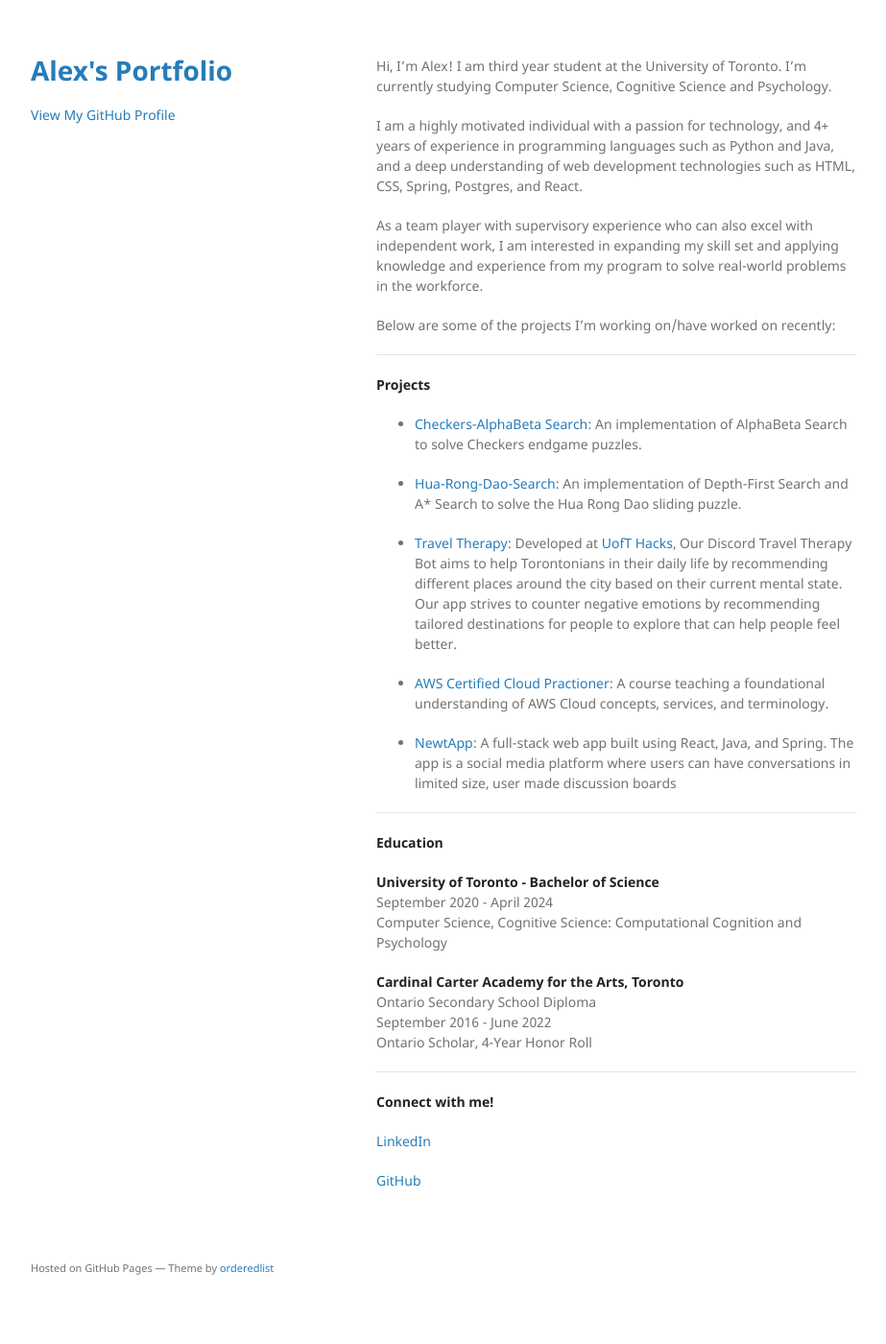
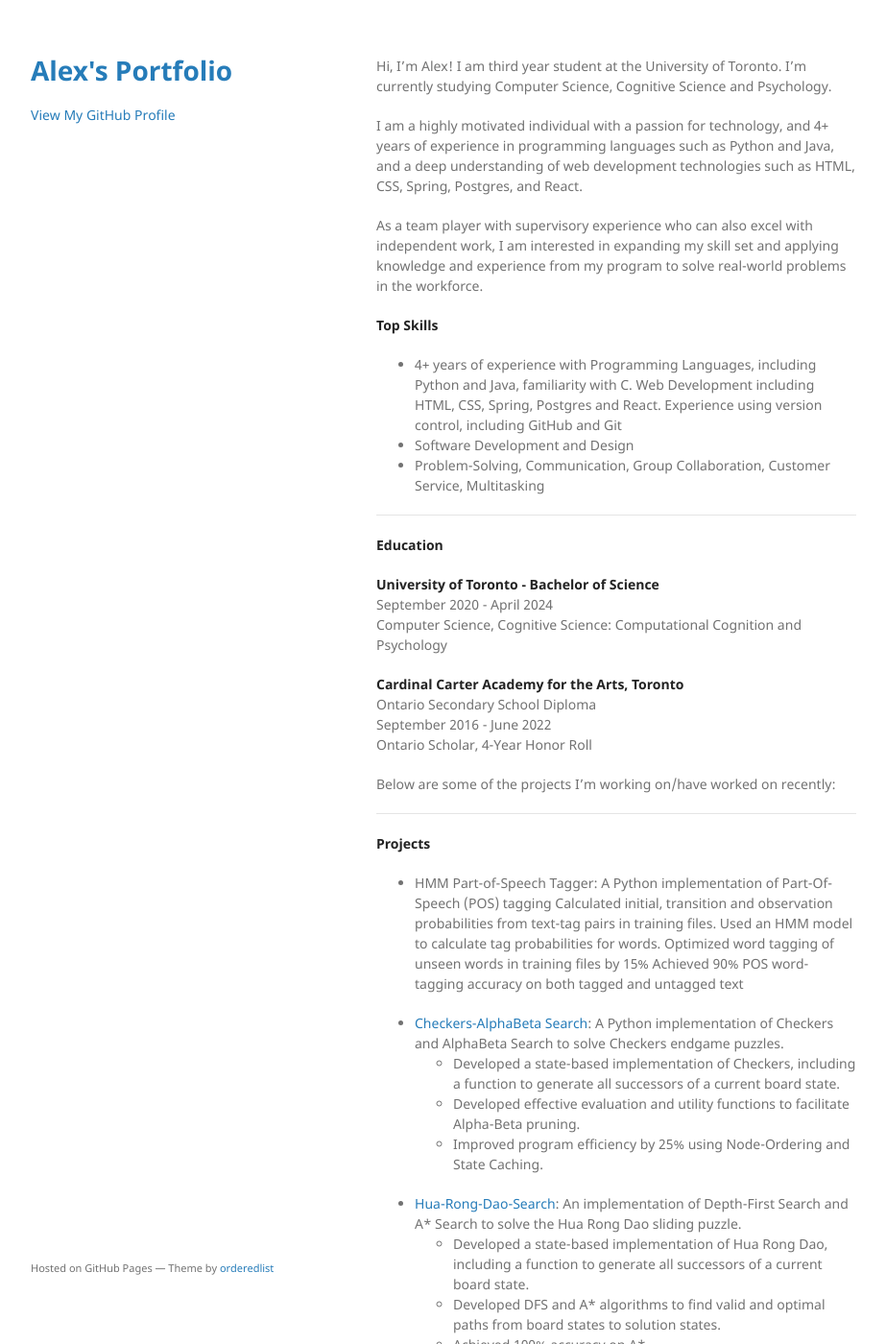
Before and after one commit to alexszokolay/alexszokolay.github.io, a Jekyll site: the page built from index.md, in a window 1280 px wide and 1400 px high. Shown: the whole window at 96% size, without its empty margins (178-1101 px from the left). Built offline with Jekyll 4.4.1, drawn with Linux system fonts in a browser that asks for light colours; our own code applies the rules of GitHub Pages for plain Markdown files; the repository's description, which GitHub fills in, is left out; some of the changed text lies outside the part shown.

Commit message:
Update index.md

```diff
--- a/index.md
+++ b/index.md
@@ -4,22 +4,10 @@ I am a highly motivated individual with a passion for technology, and 4+ years o
 
 As a team player with supervisory experience who can also excel with independent work, I am interested in expanding my skill set and applying knowledge and experience from my program to solve real-world problems in the workforce.
 
-
-Below are some of the projects I'm working on/have worked on recently:
-
-___
-
-**Projects**
-
-- [Checkers-AlphaBeta Search](https://github.com/alexszokolay/Checkers-AlphaBetaSearch): An implementation of AlphaBeta Search to solve Checkers endgame puzzles.
-
-- [Hua-Rong-Dao-Search](https://github.com/alexszokolay/Hua-Rong-Dao-Search): An implementation of Depth-First Search and A* Search to solve the Hua Rong Dao sliding puzzle.
-
-- [Travel Therapy](https://github.com/alexszokolay/Uoft-ECKS): Developed at [UofT Hacks](https://www.uofthacks.com/), Our Discord Travel Therapy Bot aims to help Torontonians in their daily life by recommending different places around the city based on their current mental state. Our app strives to counter negative emotions by recommending tailored destinations for people to explore that can help people feel better.
-
-- [AWS Certified Cloud Practioner](https://aws.amazon.com/certification/certified-cloud-practitioner/): A course teaching a foundational understanding of AWS Cloud concepts, services, and terminology.
-
-- [NewtApp](https://newt.social/): A full-stack web app built using React, Java, and Spring. The app is a social media platform where users can have conversations in limited size, user made discussion boards
+**Top Skills**
+- 4+ years of experience with Programming Languages, including Python and Java, familiarity with C. Web Development including HTML, CSS, Spring, Postgres and React. Experience using version control, including GitHub and Git
+- Software Development and Design
+- Problem-Solving, Communication, Group Collaboration, Customer Service, Multitasking
 
 ---
 **Education**
@@ -33,6 +21,41 @@ Ontario Secondary School Diploma\
 September 2016 - June 2022\
 Ontario Scholar, 4-Year Honor Roll
 
+Below are some of the projects I'm working on/have worked on recently:
+
+___
+
+**Projects**
+
+- HMM Part-of-Speech Tagger: A Python implementation of Part-Of-Speech (POS) tagging
+Calculated initial, transition and observation probabilities from text-tag pairs in training files. Used an HMM model to calculate tag probabilities for words.
+Optimized word tagging of unseen words in training files by 15%
+Achieved 90% POS word-tagging accuracy on both tagged and untagged text
+
+
+- [Checkers-AlphaBeta Search](https://github.com/alexszokolay/Checkers-AlphaBetaSearch): A Python implementation of Checkers and AlphaBeta Search to solve Checkers endgame puzzles.
+  - Developed a state-based implementation of Checkers, including a function to generate all successors of a current board state.
+  - Developed effective evaluation and utility functions to facilitate Alpha-Beta pruning.
+  - Improved program efficiency by 25% using Node-Ordering and State Caching.
+
+- [Hua-Rong-Dao-Search](https://github.com/alexszokolay/Hua-Rong-Dao-Search): An implementation of Depth-First Search and A* Search to solve the Hua Rong Dao sliding puzzle.
+  - Developed a state-based implementation of Hua Rong Dao, including a function to generate all successors of a current board state.
+  - Developed DFS and A* algorithms to find valid and optimal paths from board states to solution states.
+  - Achieved 100% accuracy on A*
+
+
+- [Travel Therapy](https://github.com/alexszokolay/Uoft-ECKS): Developed at [UofT Hacks](https://www.uofthacks.com/), a Discord Travel Therapy Bot that recommends different places around the city based on a user’s current mental state.
+  - Used the Discord Python API for direct integration and interaction with the bot in Discord
+  - Queried optimal locations according to user’s preferences using Co:Here; a platform for natural language processing
+
+
+- [AWS Certified Cloud Practioner](https://aws.amazon.com/certification/certified-cloud-practitioner/): A course teaching a foundational understanding of AWS Cloud concepts, services, and terminology.
+
+- [NewtApp](https://newt.social/): A social media platform where users can have conversations in limited sizes, featuring user-made discussion boards.
+  - Developed an object-oriented backend in Java for facilitating users, and conversations.
+  - Integrated our Java backend with a PostgreSQL database for storing data.
+  - Developed front-end using JavaScript, React, CSS and HTML
+
 ___
 
 **Connect with me!**
```
